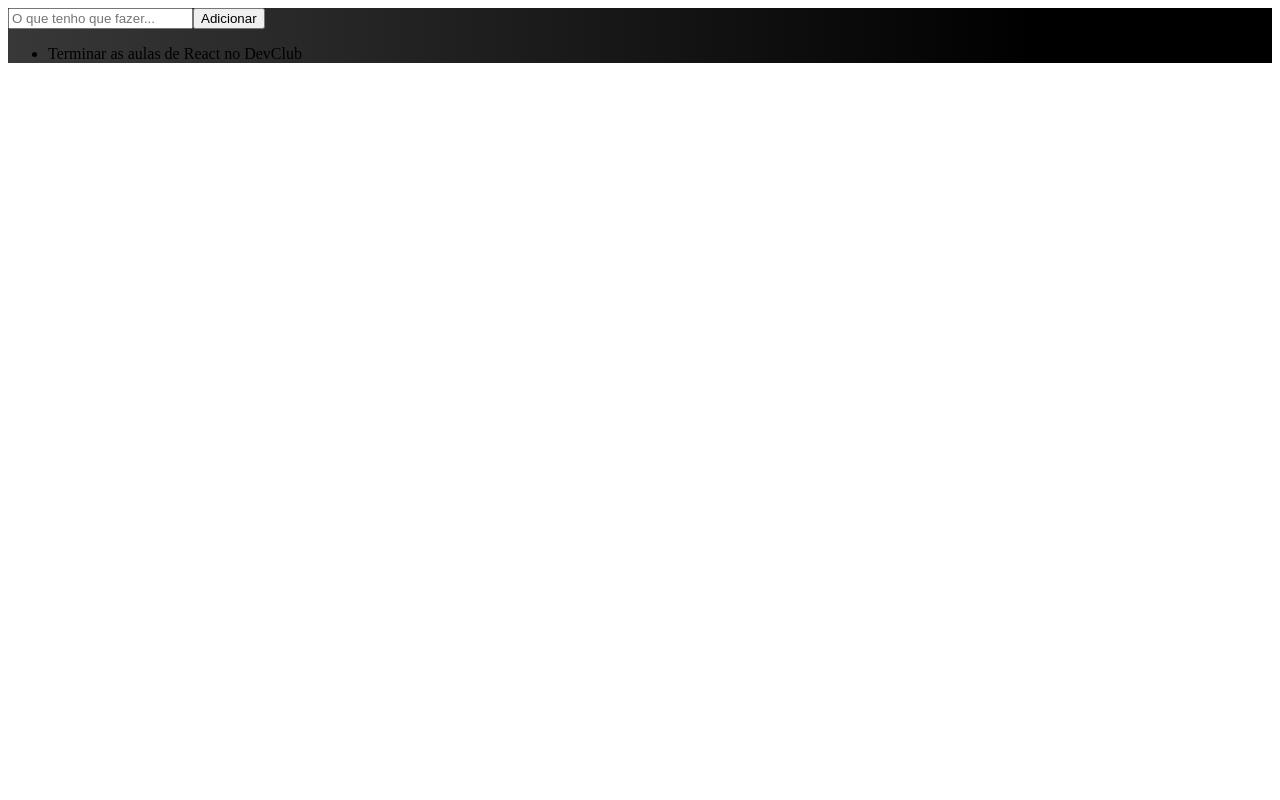
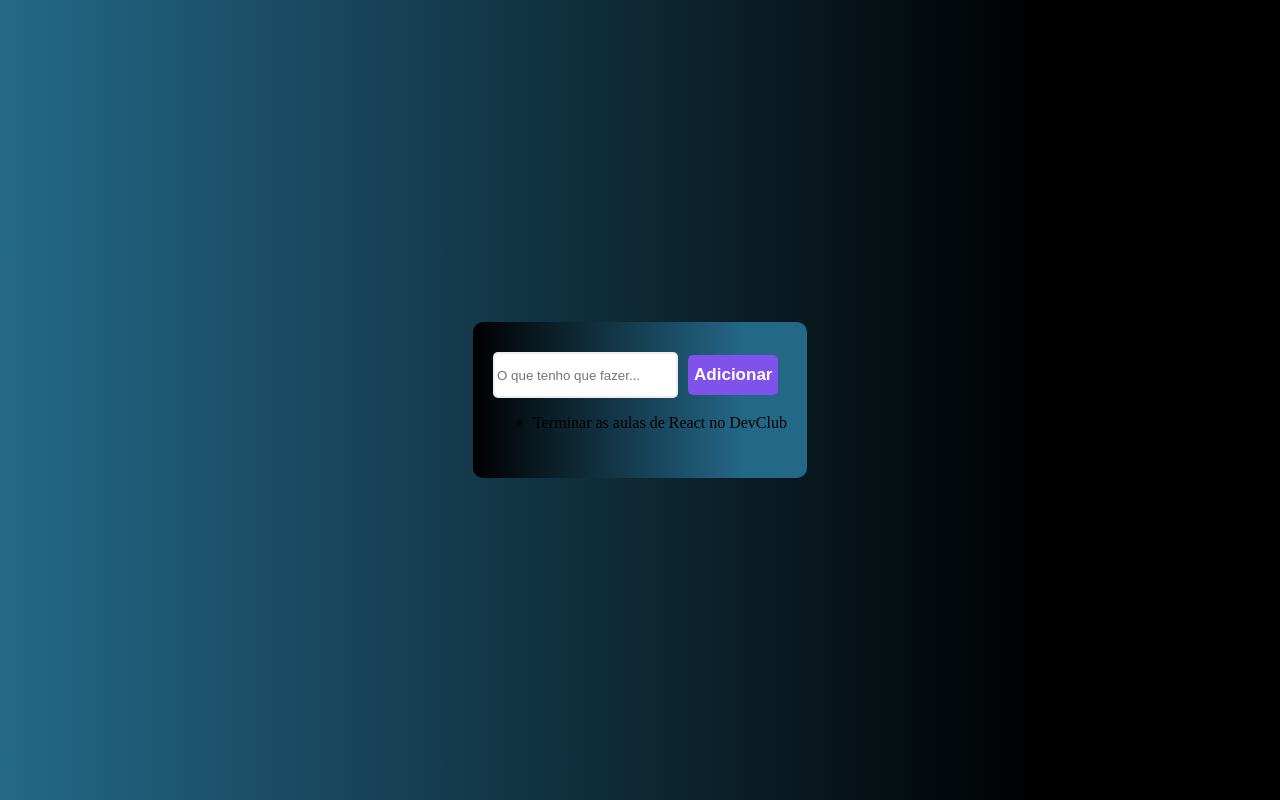
Before and after one commit to victorSmenezes/primeiro-projeto-react, a React (Vite) app: page / in a window 1280 px wide. Built offline with nearby package versions, Linux system fonts and the light colour scheme.

Commit message:
styled.components

```diff
--- a/index.html
+++ b/index.html
@@ -1,5 +1,5 @@
 <!DOCTYPE html>
-<html lang="en">
+<html lang="pt-br">
   <head>
     <meta charset="UTF-8" />
     <link rel="icon" type="image/svg+xml" href="/vite.svg" />
--- a/src/App.jsx
+++ b/src/App.jsx
@@ -1,7 +1,6 @@
 import React, { useState } from 'react';
 import { v4 as uuid } from 'uuid';
-import {Container} from './styles.js'
-
+import { Container, ToDoList, Input, Button } from './styles.js';
 
 function App() {
   const [list, setList] = useState([{ id: uuid(), task: "Terminar as aulas de React no DevClub" }])
@@ -12,13 +11,14 @@ function App() {
   }
 
   const buttonClick = () => {
-    setList([...list,{ id: uuid(), task: task}])
+    setList([...list, { id: uuid(), task: task }])
   }
 
   return (
     <Container>
-      <input onChange={inputValue} placeholder="O que tenho que fazer..." />
-      <button onClick={buttonClick}>Adicionar</button>
+      <ToDoList>
+        <Input onChange={inputValue} placeholder="O que tenho que fazer..." />
+        <Button onClick={buttonClick}>Adicionar</Button>
 
         <ul>{
           list.map(item => (
@@ -26,6 +26,7 @@ function App() {
           ))
         }
         </ul>
+      </ToDoList>
     </Container>
 
   )
--- /dev/null
+++ b/src/globalStyles.js
@@ -0,0 +1,12 @@
+import { createGlobalStyle } from "styled-components";
+
+const GlobalStyle = createGlobalStyle`
+    body{
+        margin: 0;
+        padding: 0;
+        box-sizing: 0;
+        outline: none;
+    }
+`
+
+export default GlobalStyle
--- a/src/main.jsx
+++ b/src/main.jsx
@@ -1,9 +1,11 @@
 import React from 'react'
 import ReactDOM from 'react-dom/client'
 import App from './App'
+import GlobalStyle from './globalStyles'
 
 ReactDOM.createRoot(document.getElementById('root')).render(
   <React.StrictMode>
+    <GlobalStyle />
     <App />
   </React.StrictMode>,
 )
--- a/src/styles.js
+++ b/src/styles.js
@@ -1,6 +1,33 @@
 import styled from 'styled-components'
 
 export const Container = styled.div`
-    background: linear-gradient(90deg, #383838 0%, #000000 81.25%);
+    background: linear-gradient(90deg, #246888 0%, #000000 81.25%);
+    width: 100vw;
+    height: 100vh;
+    display: flex;
+    justify-content: center;
+    align-items: center;
+`
 
+export const ToDoList = styled.div`
+    background: linear-gradient(90deg, #000000 0%, #246888 81.25%);
+    padding: 30px 20px;
+    border-radius: 10px;
 `
+
+export const Input = styled.input`
+    border: 2px solid rgba(209, 211, 212, 0.4);
+    border-radius: 5px;
+    height: 40px;
+    margin-right: 10px;
+`
+export const Button = styled.button`
+    background: #8052EC;
+    border-radius: 5px;
+    font-weight: 900;
+    font-size: 17px;
+    line-height: 2px;
+    height: 40px;
+    border: none;
+    color: #FFFFFF;
+`
```
Lines whose indentation alone changed are shown as unchanged.
